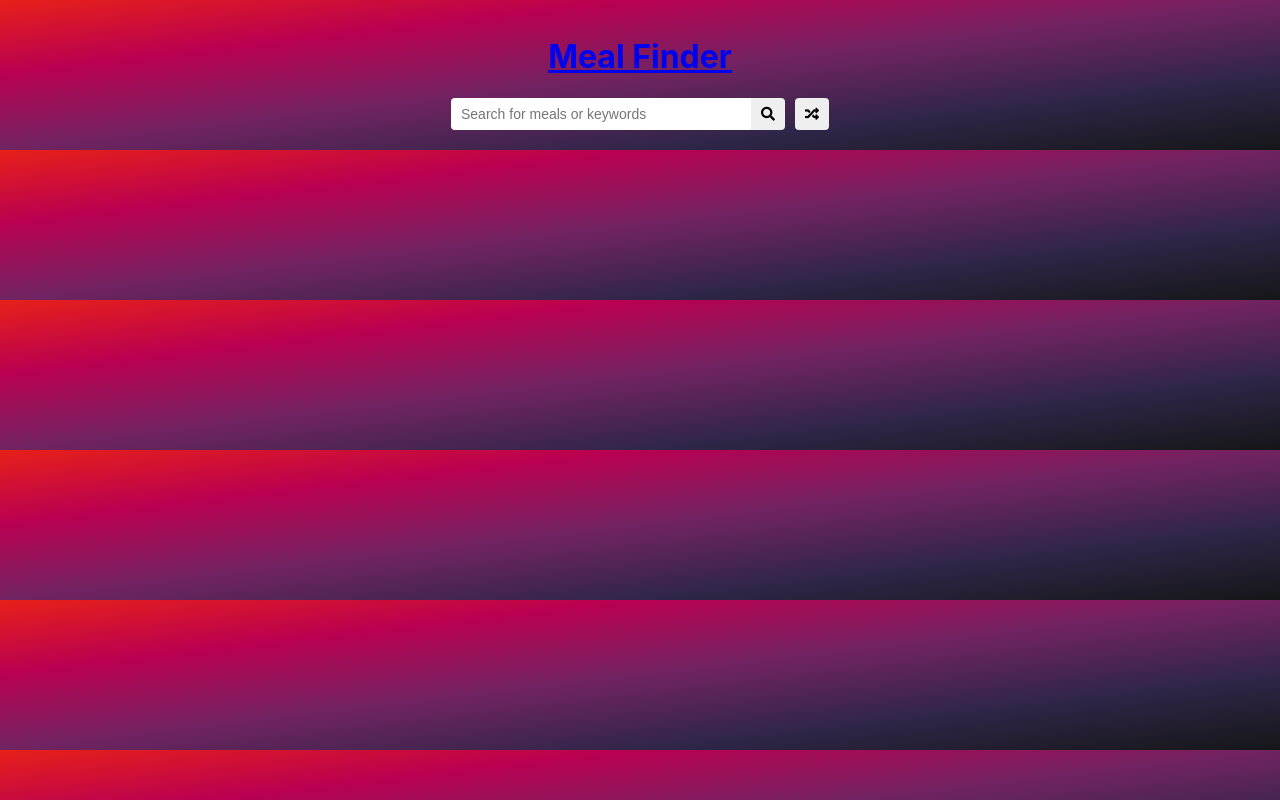
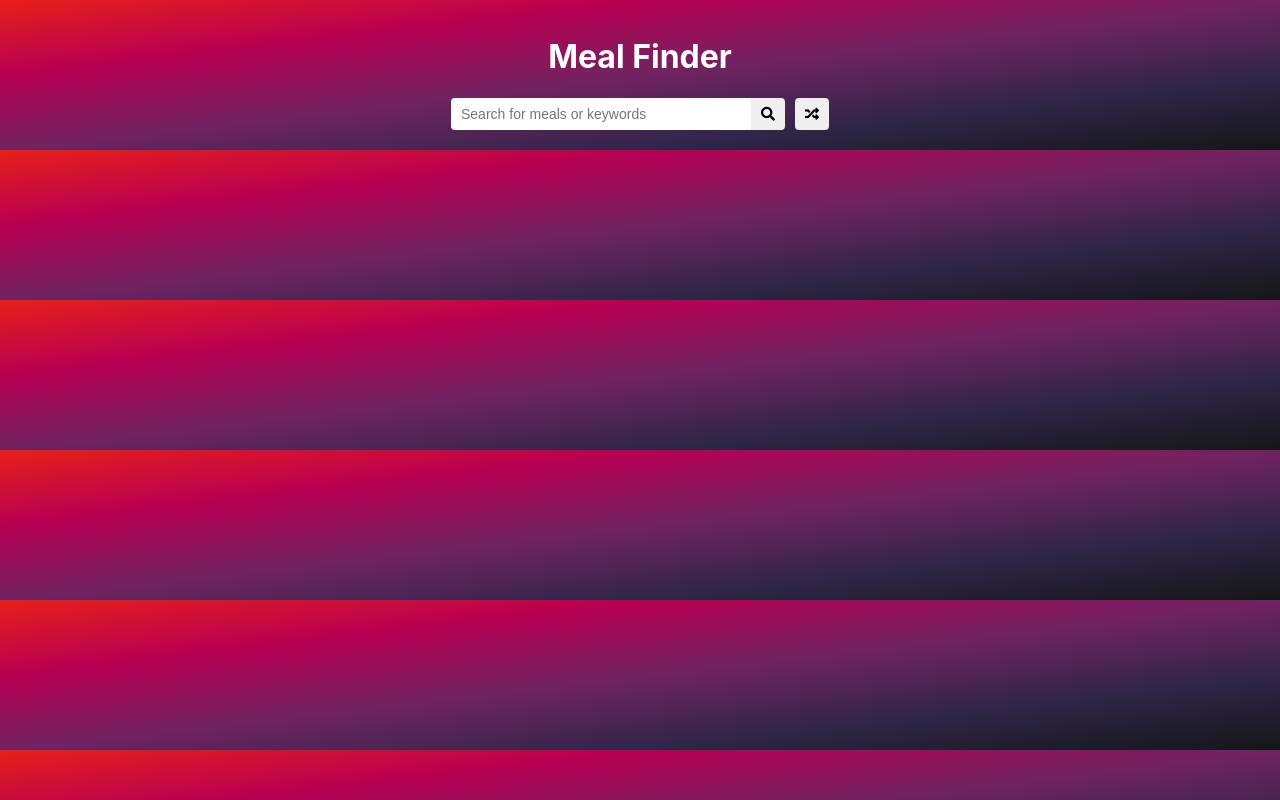
Before and after one commit to Viren88741/MealFinder-by--Virendra, a plain HTML site: page index.html in a window 1280 px wide. Drawn offline with Linux system fonts and the light colour scheme.

Commit message:
Update mealfinder.css

```diff
--- a/mealfinder.css
+++ b/mealfinder.css
@@ -18,7 +18,10 @@ body{
     justify-content: center;
     text-align: center;
 }
-
+h1 a{
+    color: #fff;
+    text-decoration: none;
+}
 .flex{
     display: flex;
 }
```
